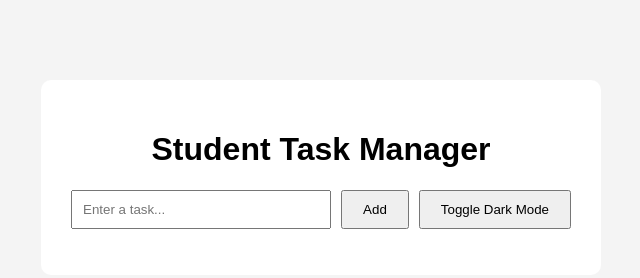
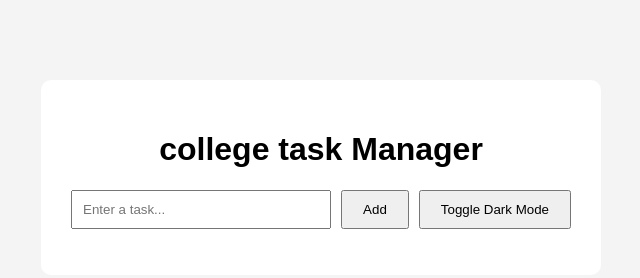
Before and after one commit to PeswikaBavagni-30/studenttaskmanager, a website: page index.html in a window 1280 px wide. Shown: the whole page, without its empty margins (319-959 px from the left). Drawn offline with Linux system fonts and the light colour scheme.

```diff
--- a/index.html
+++ b/index.html
@@ -10,7 +10,8 @@
 <body>
 
     <div class="container">
-<h1>Student Task Manager</h1>
+
+        <h1>college task Manager</h1>
 
         <div class="task-input">
             <input
```
